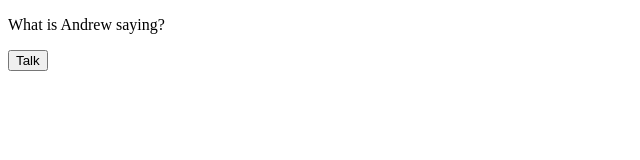
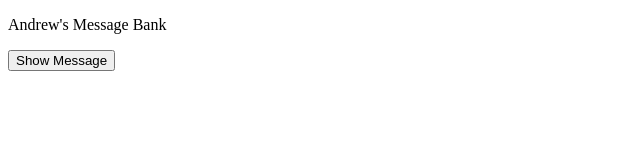
Before and after one commit to snozza/cyf-api, a website: page index.html in a window 1280 px wide. Shown: the whole page, without its empty margins (0-640 px from the left). Drawn offline with Linux system fonts and the light colour scheme.

Commit message:
update messaging

```diff
--- a/index.html
+++ b/index.html
@@ -7,9 +7,9 @@
 
   <body>
     <section class="intro">
-      <p class="highlight">What is Andrew saying?</p>
+      <p class="highlight">Andrew's Message Bank</p>
       <p class="text-box"></p>
-      <button class="say-button">Talk</button>
+      <button class="say-button">Show Message</button>
     </section>
     <script src="/js/app.js"></script>
   </body>
--- a/public/js/app.js
+++ b/public/js/app.js
@@ -34,6 +34,8 @@
       if (request.readyState === 4) {
         if (request.status === 200) {
           textBox.innerHTML = request.responseText;
+        } else if (request.status === 404) {
+          textBox.innerHTML = 'There is no message waiting for you :(';
         } else {
           textBox.innerHTML = `Something went wrong with your request: ${request.status} ${request.statusText}`;
         }
```
